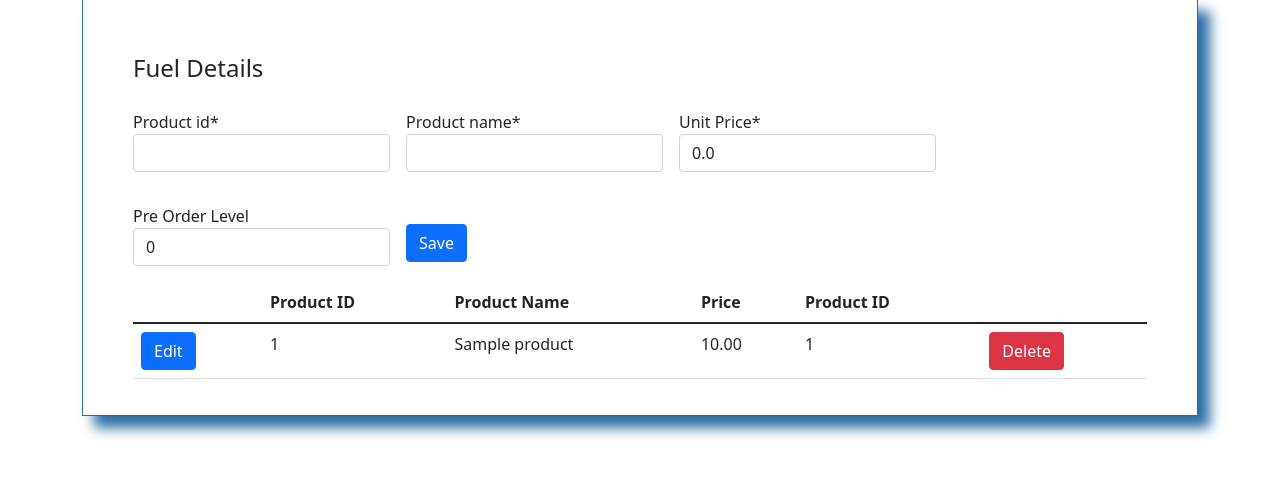
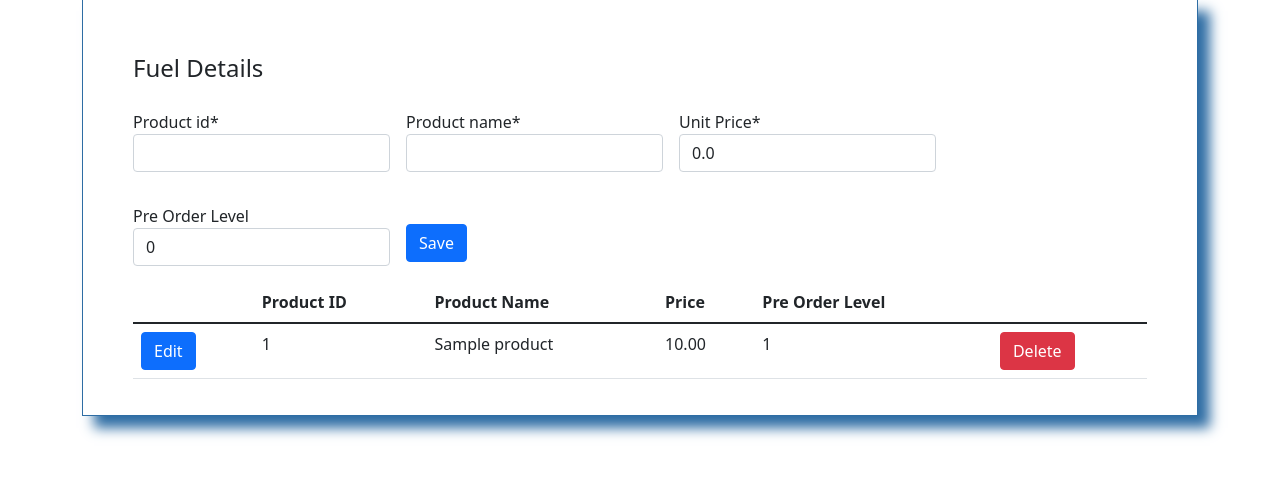
Before and after one commit to jayashan/jayalathenterprises, a Django app: page /Add_Fuels/ in a window 1280 px wide. Shown: the part 81-558 px from the top of the page. Run offline with Django 3.2, Linux system fonts and the light colour scheme; tables that the repository leaves empty hold one stand-in row (values such as "Sample post"); some libraries are stand-ins or nearby versions.

Commit message:
Update Add_Fuels.html

```diff
--- a/POS/templates/settings_pages/Add_Fuels.html
+++ b/POS/templates/settings_pages/Add_Fuels.html
@@ -32,7 +32,7 @@
                     <th>Product ID</th>
                     <th>Product Name</th>
                     <th>Price</th>
-                    <th>Product ID</th>
+                    <th>Pre Order Level</th>
                 </tr>
             </thead>
             {% for instances in queryset %}
```
